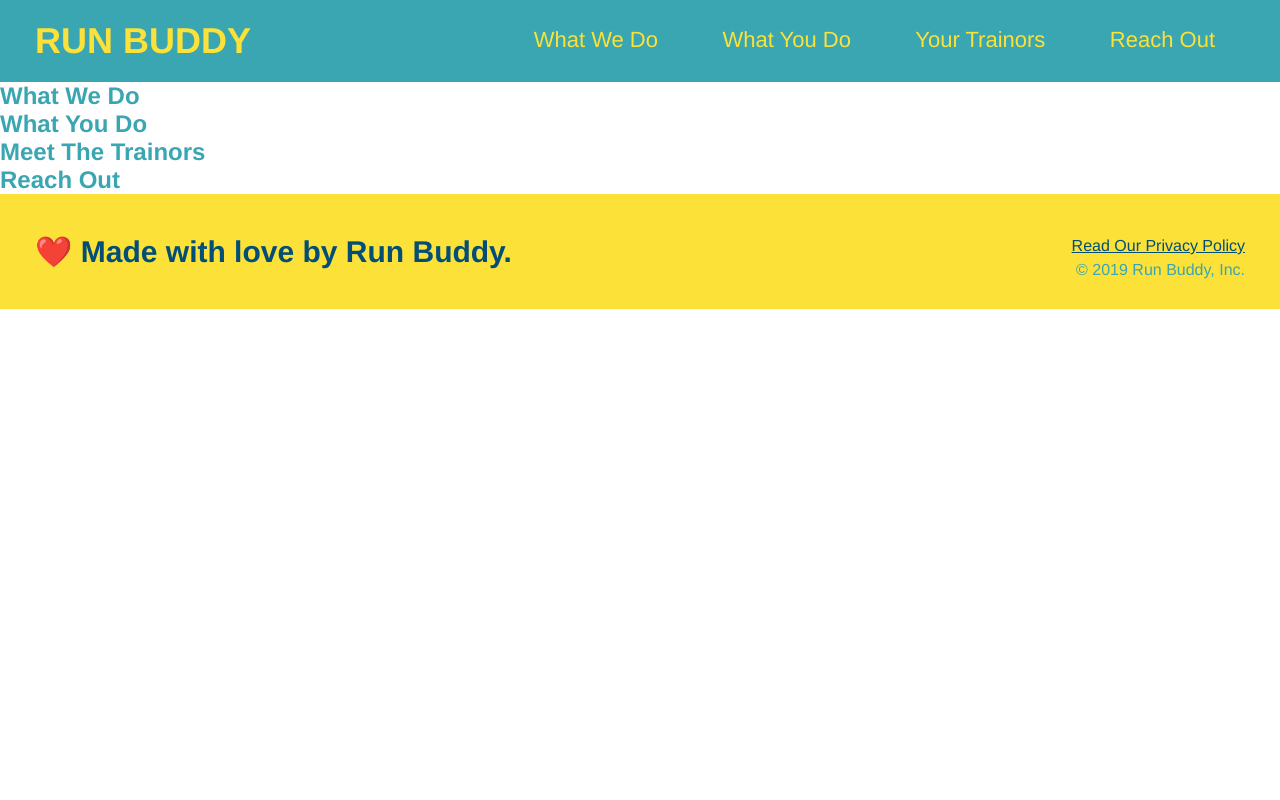
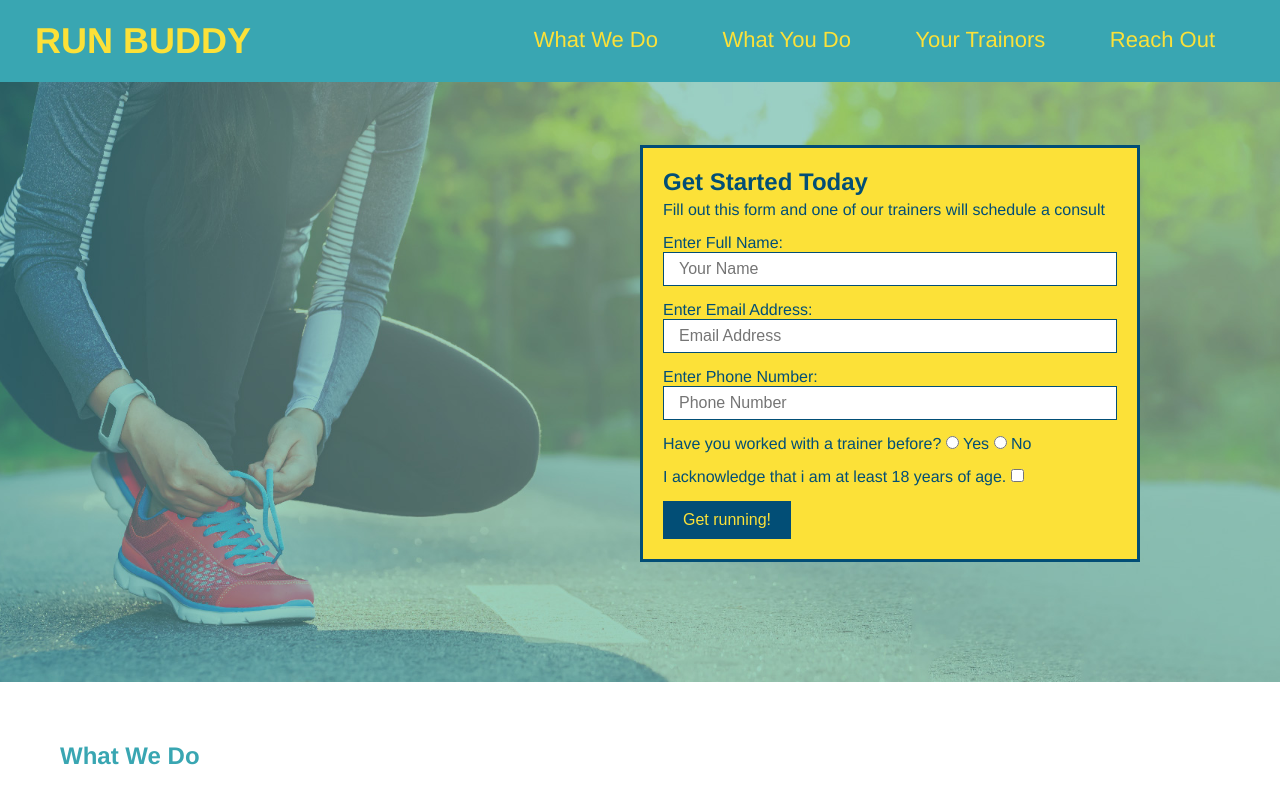
Before and after one commit to Michael-Ishmail/Run-Buddy, a plain HTML site: page index.html in a window 1280 px wide. Shown: the top 800 px of the page. Drawn offline with Linux system fonts and the light colour scheme.

Commit message:
styled the hero section

```diff
--- a/Assets/CSS/style.css
+++ b/Assets/CSS/style.css
@@ -64,3 +64,64 @@ header h1 {
   footer a{
     color: #024e76;
   }
+
+  section {
+    padding: 60px;
+  }
+
+  .hero{
+    background-image: url('../Assets/hero-bg.jpeg');
+    height: 600px;
+    background-size: cover;
+    background-position: center;
+    position: relative;
+    /* See comment under the .hero-form absolute position. */
+  }
+
+  .hero-form{
+      color: #024e76;
+      background-color: #fce138;
+      padding: 20px;
+      width: 500px;
+      /* The padding and width define the size of the box with the background color specified.
+      Leaving them out will result in no change to the class. */
+      border-style: solid;
+      border-width: 3px;
+      border-color: #024e76;
+      position: absolute;
+      /* In order for an absolute element to properly reference a relative position, the relative position of the parent must
+    be defined. If it is not defined and the child element is left with an absolute on its own, then the child element will
+    reference the body of the HTML by default. */
+      bottom: 120px;
+      right: 140px;
+    }
+
+    .hero-form h3{
+        font-size: 24px;
+        margin: 0px;
+    }
+
+    /* The following adds space between the lines of the paragraph inside the form. */
+    .hero-form p{
+        margin: 5px 0px 15px 0px;
+    }
+
+    .form-input{
+        border: 1px solid #024e76;
+        display: block;
+        /* By setting the display property to block, the browswer will seperate the three input form and will render them
+        on top of each other inside the hero form. If this was set to inline, they would have been listed back to back. */
+        padding: 7px 15px;
+        font-size: 16px;
+        color: #024e76;
+        width: 100%;
+        margin-bottom: 15px;
+    }
+
+    .hero-form button{
+        color: #fce138;
+        background-color: #024e76;
+        border: none;
+        padding: 10px 20px;
+        font-size: 16px;
+    }
--- a/index.html
+++ b/index.html
@@ -33,8 +33,38 @@
      </nav>
 </header>
 
-<section>
+<section class="hero">
+    <div class="hero-form">
+        <h3>Get Started Today</h3>
+        <p>Fill out this form and one of our trainers will schedule a consult</p>
 
+        <form>
+         <label for="name">Enter Full Name:</label>
+         <input type="text" placeholder="Your Name" name="name" id="name" class="form-input"/>
+
+         <label for="email">Enter Email Address:</label>
+         <input type="email" placeholder="Email Address" name="email" id="email" class="form-input"/>
+
+         <label for="phone number">Enter Phone Number:</label>
+         <input type="tel" placeholder="Phone Number" name="phone number" id="phone number" class="form-input"/>
+
+        <p>
+         Have you worked with a trainer before?
+         <input type="radio" name="trainer-confirm" id="trainer-yes">
+         <Label for="trainer-yes">Yes</Label>
+         <input type="radio" name="trainer-confirm" id="trainer-no">
+         <label for="trainer-no">No</label>
+        </p>
+
+        <p>
+         <label for="age-confirm">I acknowledge that i am at least 18 years of age.</label>
+         <input type="checkbox" name="age-confirm" id="age-confirm">
+        </p>
+        <button type="submit">
+            Get running!
+        </button>
+         </form>
+    </div>
 </section>
 
 <section>
```
Also changed, not shown: Assets/Assets/hero-bg.jpeg (added).
